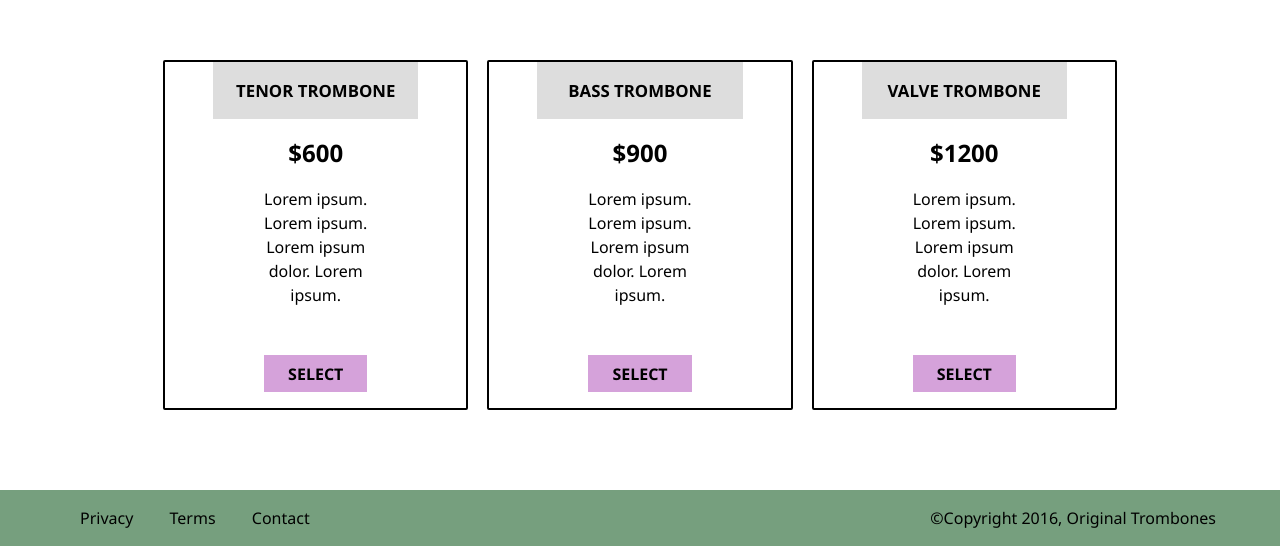
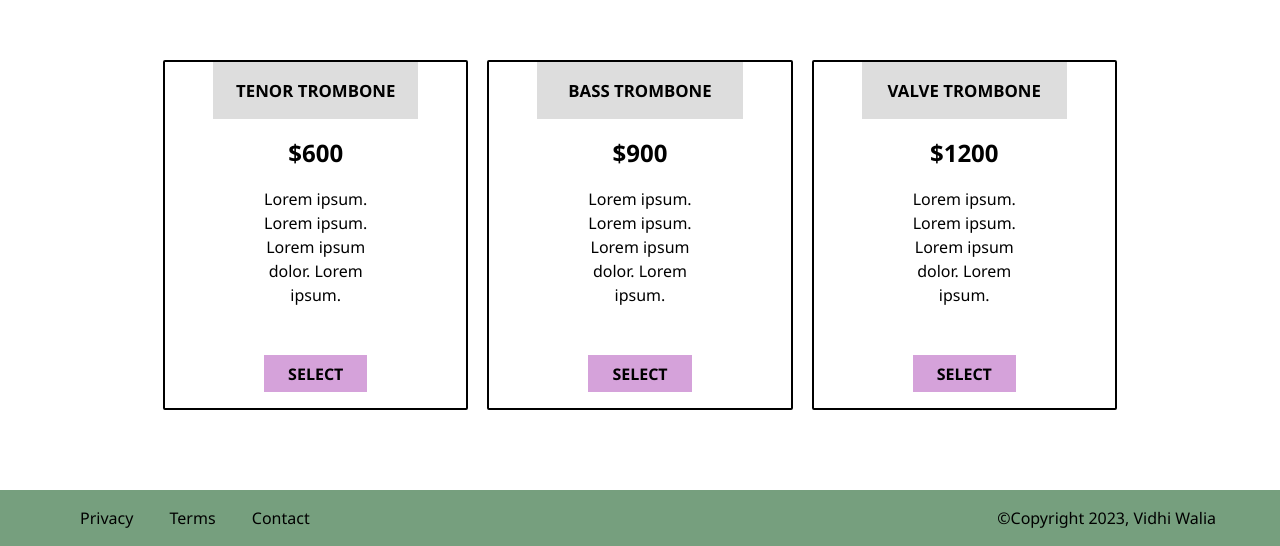
Before and after one commit to vidhiwalia/Product.landing.page.github.io, a plain HTML site: page index.html in a window 1280 px wide. Shown: the part 1232-1778 px from the top of the page. Drawn offline with Linux system fonts and the light colour scheme.

Commit message:
Update index.html

```diff
--- a/index.html
+++ b/index.html
@@ -93,7 +93,7 @@
             <a href="#">Contact</a>
         </div>
 
-        <p>&copy;Copyright 2016, Original Trombones</p>
+        <p>&copy;Copyright 2023, Vidhi Walia</p>
     </footer>
 
 
```
